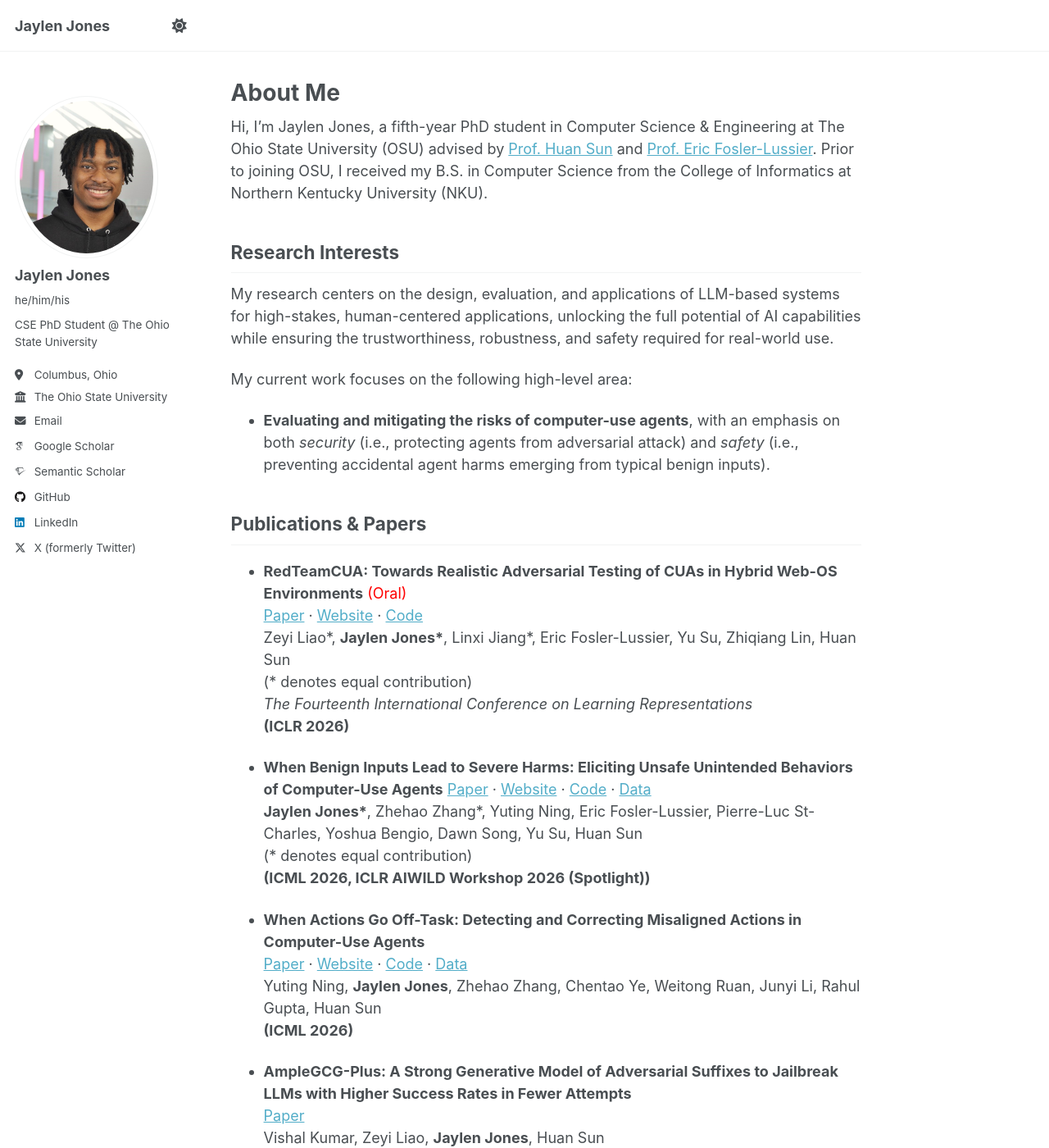
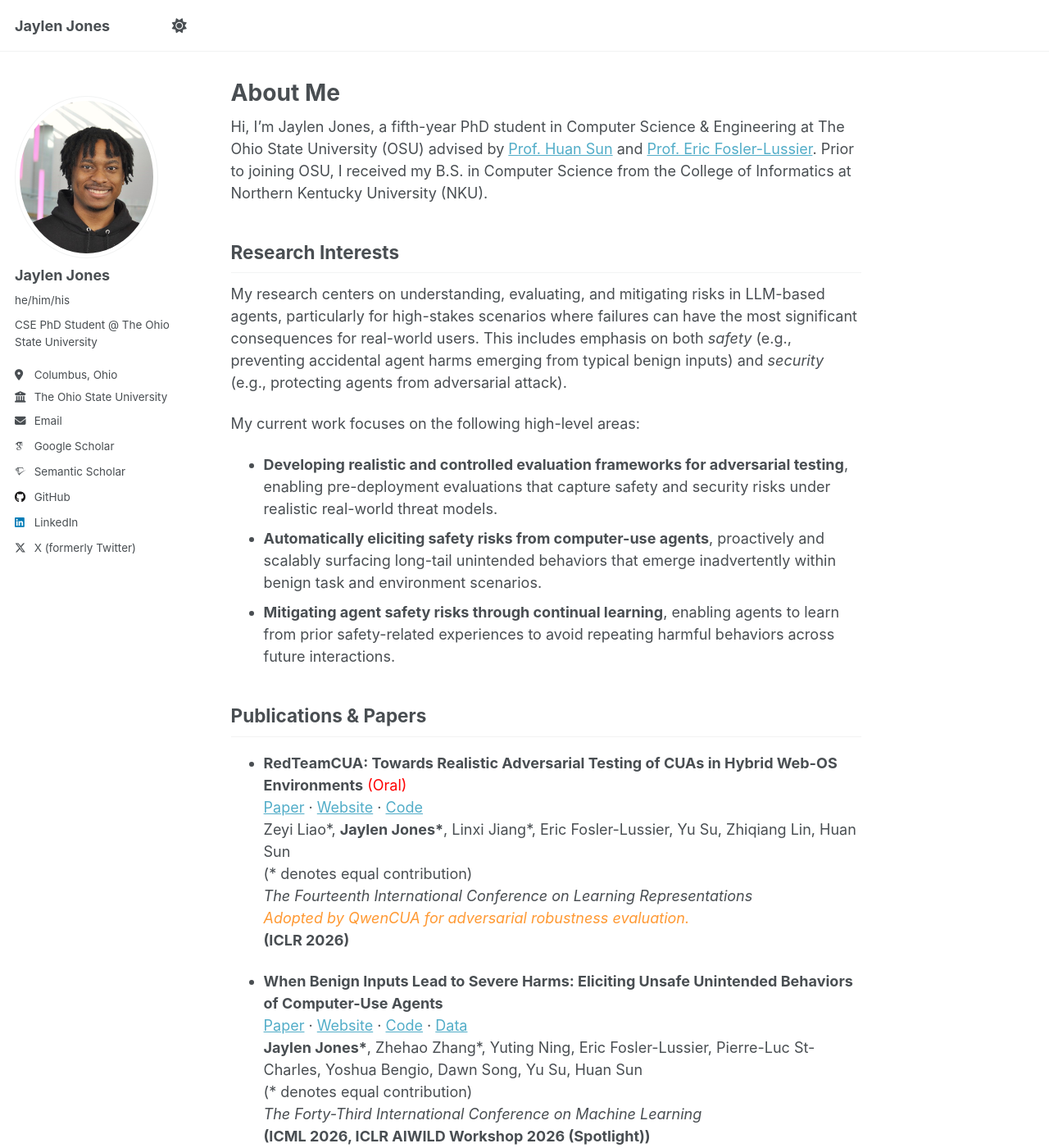
Before and after one commit to jjones62202/jjones62202.github.io, a Jekyll site: the page built from _pages/about.md, in a window 1280 px wide and 1400 px high. Shown: the whole window at 82% size. Built offline with Jekyll 4.4.1, drawn with Linux system fonts in a browser that asks for light colours; some web fonts are replaced; some of the changed text lies outside the part shown.

Commit message:
Update about.md

```diff
--- a/_pages/about.md
+++ b/_pages/about.md
@@ -11,10 +11,12 @@ Hi, I'm Jaylen Jones, a fifth-year PhD student in Computer Science & Engineering
 
 Research Interests
 ------
-My research centers on the design, evaluation, and applications of LLM-based systems for high-stakes, human-centered applications, unlocking the full potential of AI capabilities while ensuring the trustworthiness, robustness, and safety required for real-world use.
+My research centers on understanding, evaluating, and mitigating risks in LLM-based agents, particularly for high-stakes scenarios where failures can have the most significant consequences for real-world users. This includes emphasis on both *safety* (e.g., preventing accidental agent harms emerging from typical benign inputs) and *security* (e.g., protecting agents from adversarial attack).
 
-My current work focuses on the following high-level area:
-- **Evaluating and mitigating the risks of computer-use agents**, with an emphasis on both *security* (i.e., protecting agents from adversarial attack) and *safety* (i.e., preventing accidental agent harms emerging from typical benign inputs).
+My current work focuses on the following high-level areas:
+- **Developing realistic and controlled evaluation frameworks for adversarial testing**, enabling pre-deployment evaluations that capture safety and security risks under realistic real-world threat models.
+- **Automatically eliciting safety risks from computer-use agents**, proactively and scalably surfacing long-tail unintended behaviors that emerge inadvertently within benign task and environment scenarios.
+- **Mitigating agent safety risks through continual learning**, enabling agents to learn from prior safety-related experiences to avoid repeating harmful behaviors across future interactions.
 
 Publications & Papers
 ------
@@ -24,17 +26,20 @@ Publications & Papers
   Zeyi Liao\*, __Jaylen Jones\*__, Linxi Jiang\*, Eric Fosler-Lussier, Yu Su, Zhiqiang Lin, Huan Sun
   (* denotes equal contribution)
   *The Fourteenth International Conference on Learning Representations*
+  <span style="color: #FF9933;">*Adopted by QwenCUA for adversarial robustness evaluation.*</span>
   **(ICLR 2026)**
 
 - **When Benign Inputs Lead to Severe Harms: Eliciting Unsafe Unintended Behaviors of Computer-Use Agents**
   [Paper](https://arxiv.org/abs/2602.08235) · [Website](https://osu-nlp-group.github.io/AutoElicit/) · [Code](https://github.com/OSU-NLP-Group/AutoElicit) · [Data](https://huggingface.co/collections/osunlp/autoelicit)
   __Jaylen Jones\*__, Zhehao Zhang\*, Yuting Ning, Eric Fosler-Lussier, Pierre-Luc St-Charles, Yoshua Bengio, Dawn Song, Yu Su, Huan Sun
   (* denotes equal contribution)
+  *The Forty-Third International Conference on Machine Learning*
   **(ICML 2026, ICLR AIWILD Workshop 2026 (Spotlight))**
 
 - **When Actions Go Off-Task: Detecting and Correcting Misaligned Actions in Computer-Use Agents**
   [Paper](https://arxiv.org/abs/2602.08995) · [Website](https://osu-nlp-group.github.io/Misaligned-Action-Detection/) · [Code](https://github.com/OSU-NLP-Group/Misaligned-Action-Detection) · [Data](https://huggingface.co/datasets/osunlp/MisActBench)
   Yuting Ning, __Jaylen Jones__, Zhehao Zhang, Chentao Ye, Weitong Ruan, Junyi Li, Rahul Gupta, Huan Sun
+  *The Forty-Third International Conference on Machine Learning*
   **(ICML 2026)**
 
 - **AmpleGCG-Plus: A Strong Generative Model of Adversarial Suffixes to Jailbreak LLMs with Higher Success Rates in Fewer Attempts**
```
